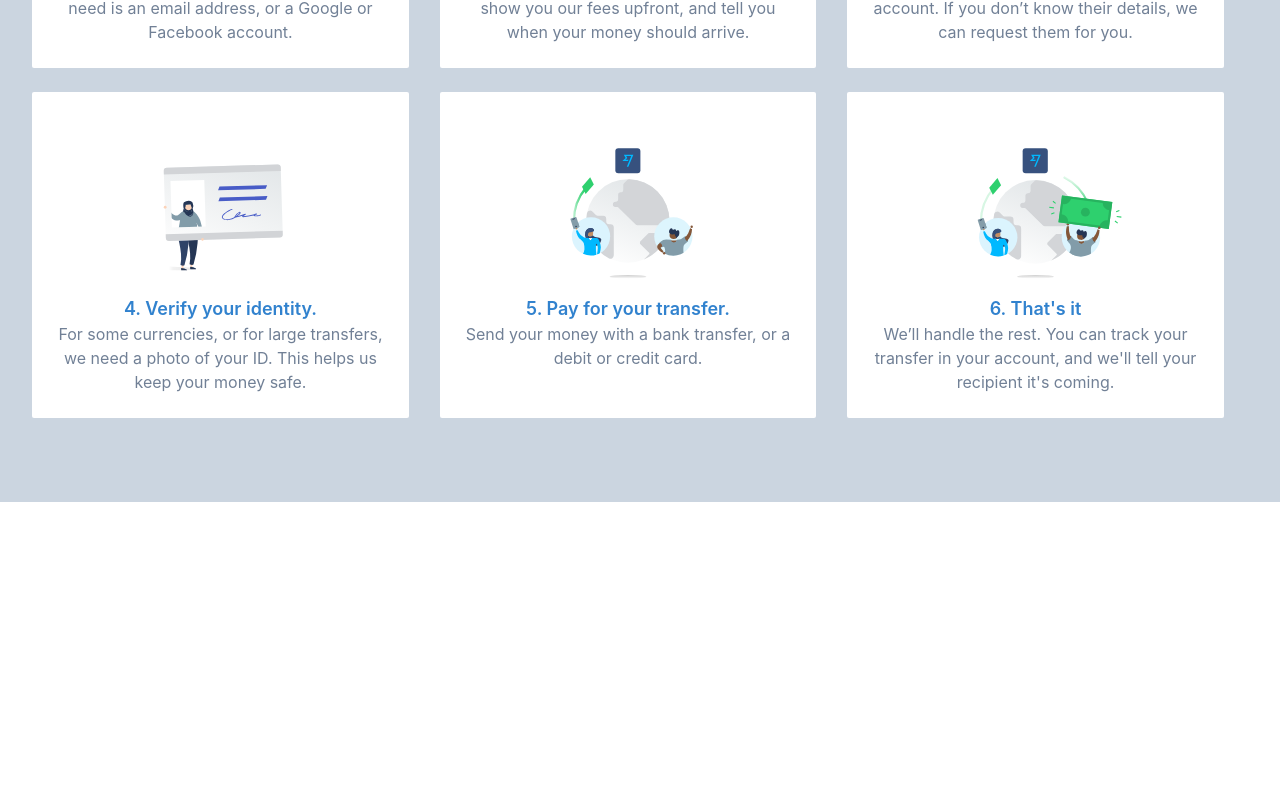
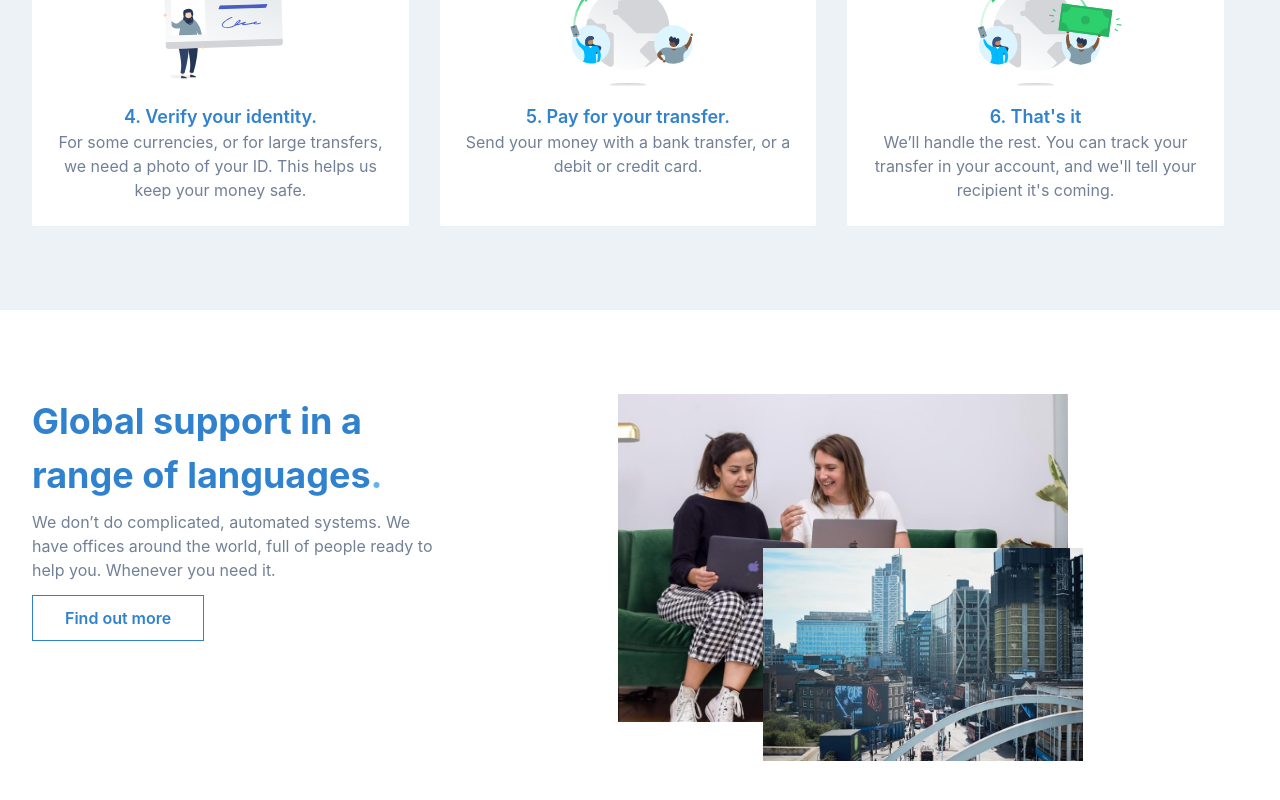
Before and after one commit to francisudeji/transferwise-ui-clone, a website: page dist/index.html in a window 1280 px wide. Shown: the part 1720-2520 px from the top of the page. Before the commit the page ends 2222 px from the top, so only its background shows below. Drawn offline with Linux system fonts and the light colour scheme.

Commit message:
Add more static assets

```diff
--- a/dist/index.html
+++ b/dist/index.html
@@ -222,14 +222,9 @@
         </div>
       </main>
       <section class="exchange-rate relative">
-        <div class="container mx-auto lg:px-8 relative">
+        <div class="container mx-auto lg:px-8 -mt-32">
           <div
-            class="px-10 w-full  px-10 mx-auto"
-            style="left: 0; top: -100px;"
-          >
-            <div class="p-10">
-              <div
-                class="px-10 bg-white px-10 py-5 shadow-2xl rounded-sm flex flex-col"
+            class="px-10 bg-white py-5 mx-20 shadow-2xl rounded-sm flex flex-col"
           >
             <div class="flex justify-between items-end">
               <div>
@@ -262,27 +257,28 @@
             </div>
           </div>
 
-              <div class="flex justify-between align-center py-3 my-10 px-5">
+          <div class="flex justify-between align-center py-3 my-10 px-5 mx-20">
             <h2 class="text-black text-2xl w-2/5 font-bold">
               No hidden fees.
             </h2>
             <p class="text-lg text-gray-600">
-                  We’re on a mission to bring transparency to finance. We charge
-                  as little as possible, and we always show you upfront. No
-                  hidden fees. No bad exchange rates. No surprises.
+              We’re on a mission to bring transparency to finance. We charge as
+              little as possible, and we always show you upfront. No hidden
+              fees. No bad exchange rates. No surprises.
             </p>
           </div>
         </div>
-          </div>
-        </div>
       </section>
-      <section class="exchange-rate bg-gray-400 relative py-5">
-        <div class="container mx-auto lg:px-8 relative py-10">
-          <h1 class="text-4xl text-blue-600 text-center font-bold mb-6">
+      <section class="exchange-rate bg-gray-200 py-5">
+        <div class="container mx-auto lg:px-8 py-10">
+          <h1 class="text-4xl text-blue-600 text-center font-bold mb-10">
             How to send money from GBP to NGN
           </h1>
-          <div class="flex flex-wrap justify-between">
-            <div style="width: 31%" class="bg-white p-6 text-center mr-6 mb-6 rounded-sm">
+          <div class="flex flex-wrap justify-between mt-4">
+            <div
+              style="width: 31%"
+              class="bg-white p-6 text-center mr-6 mb-6 rounded-sm"
+            >
               <img src="./assets/728c89ac61a7159f3f91f5ccf1e7045c.svg" alt="" />
               <p class="font-semibold text-lg text-blue-600">
                 1. Register for free.
@@ -292,34 +288,49 @@
                 address, or a Google or Facebook account.
               </p>
             </div>
-        <div style="width: 31%" class="bg-white p-6 text-center mr-6 mb-6 rounded-sm">
+            <div
+              style="width: 31%"
+              class="bg-white p-6 text-center mr-6 mb-6 rounded-sm"
+            >
               <img src="./assets/72f2c6bd1a65c2d94ab3167c67001e74.svg" alt="" />
               <p class="font-semibold text-lg text-blue-600">
                 2. Choose an amount to send.
               </p>
               <p class="text-gray-600">
-          Tell us how much you want to send. We’ll show you our fees upfront, and tell you when your money should arrive.
+                Tell us how much you want to send. We’ll show you our fees
+                upfront, and tell you when your money should arrive.
               </p>
             </div>
-        <div style="width: 31%" class="bg-white p-6 text-center mr-6 mb-6 rounded-sm">
+            <div
+              style="width: 31%"
+              class="bg-white p-6 text-center mr-6 mb-6 rounded-sm"
+            >
               <img src="./assets/a7d79ef245568367f75a6131648cf551.svg" alt="" />
               <p class="font-semibold text-lg text-blue-600">
                 3. Add recipient’s bank details.
               </p>
               <p class="text-gray-600">
-            Fill in the details of your recipient’s bank account. If you don’t know their details, we can request them for you.
+                Fill in the details of your recipient’s bank account. If you
+                don’t know their details, we can request them for you.
               </p>
             </div>
-        <div style="width: 31%" class="bg-white p-6 text-center mr-6 mb-6 rounded-sm">
+            <div
+              style="width: 31%"
+              class="bg-white p-6 text-center mr-6 mb-6 rounded-sm"
+            >
               <img src="./assets/78e70ca2021732504a494a8effabe9a5.svg" alt="" />
               <p class="font-semibold text-lg text-blue-600">
                 4. Verify your identity.
               </p>
               <p class="text-gray-600">
-            For some currencies, or for large transfers, we need a photo of your ID. This helps us keep your money safe.
+                For some currencies, or for large transfers, we need a photo of
+                your ID. This helps us keep your money safe.
               </p>
             </div>
-        <div style="width: 31%" class="bg-white p-6 text-center mr-6 mb-6 rounded-sm">
+            <div
+              style="width: 31%"
+              class="bg-white p-6 text-center mr-6 mb-6 rounded-sm"
+            >
               <img src="./assets/2cbd9336169aa0567fced0eaa256b944.svg" alt="" />
               <p class="font-semibold text-lg text-blue-600">
                 5. Pay for your transfer.
@@ -328,15 +339,62 @@
                 Send your money with a bank transfer, or a debit or credit card.
               </p>
             </div>
-        <div style="width: 31%" class="bg-white p-6 text-center mr-6 mb-6 rounded-sm">
+            <div
+              style="width: 31%"
+              class="bg-white p-6 text-center mr-6 mb-6 rounded-sm"
+            >
               <img src="./assets/c2c11fa581a843ea425eed050d093a40.svg" alt="" />
               <p class="font-semibold text-lg text-blue-600">
                 6. That's it
               </p>
               <p class="text-gray-600">
-            We’ll handle the rest. You can track your transfer in your account, and we'll tell your recipient it's coming.
+                We’ll handle the rest. You can track your transfer in your
+                account, and we'll tell your recipient it's coming.
               </p>
             </div>
+          </div>
+        </div>
+      </section>
+      <section class="exchange-rate py-5">
+        <div class="container mx-auto lg:px-8 py-16 flex justify-between">
+          <div class="w-1/3">
+            <h2 class="text-4xl text-blue-600 font-bold mb-2">
+              Global support in a range of languages<span class="text-blue-400"
+                >.</span
+              >
+            </h2>
+            <p class="text-gray-600 mb-6">
+              We don’t do complicated, automated systems. We have offices around
+              the world, full of people ready to help you. Whenever you need it.
+            </p>
+
+            <a
+              href="#"
+              class="bg-transparent border border-blue-600 px-8 py-3 text-blue-600 hover:bg-blue-600 hover:text-white font-semibold"
+            >
+              Find out more
+            </a>
+          </div>
+
+          <div class="w-2/3 mb-32 relative flex justify-center items-center">
+            <svg
+              class="absolute mt-40"
+              fill="#f00"
+              class="tw-decorations-circle customer-support-circle"
+              viewBox="0 0 160 160"
+              xmlns="http://www.w3.org/2000/svg"
+              width="160"
+              height="160"
+            >
+              <circle cx="80" cy="80" r="80"></circle>
+            </svg>
+            <img class="z-10" width="450" src="./assets/women.jpg" alt="" />
+            <img
+              class="absolute z-10 mt-48 ml-40"
+              width="320"
+              src="./assets/city.jpg"
+              alt=""
+            />
           </div>
         </div>
       </section>
```
Also changed, not shown: dist/assets/city.jpg (added), dist/assets/orange-circle.svg (added), dist/assets/women.jpg (added). Lines whose indentation alone changed are shown as unchanged.
